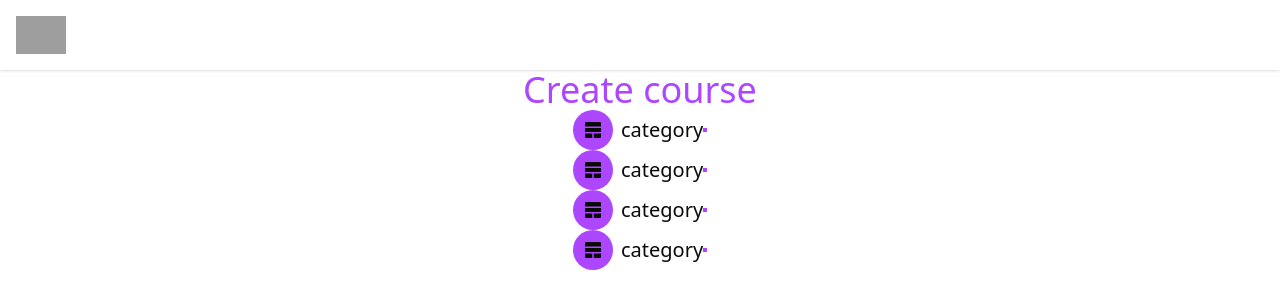
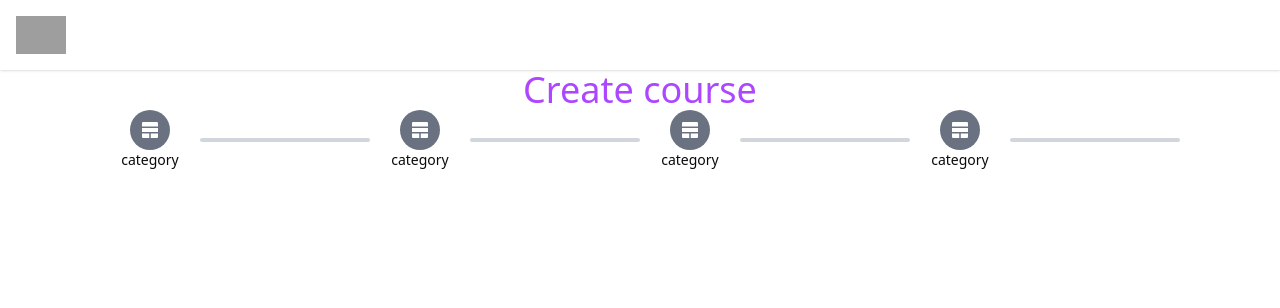
Before and after one commit to showrov4g/Ai-Course-Builder, a Next.js app: page /create-course in a window 1280 px wide. Shown: the top 308 px of the page. Built offline with nearby package versions, Linux system fonts and the light colour scheme; grey boxes are pictures that could not be loaded.

Commit message:
making add course section

```diff
--- a/app/create-course/page.jsx
+++ b/app/create-course/page.jsx
@@ -31,17 +31,20 @@
             <div>
                 <div className='flex flex-col items-center justify-between'>
                     <h2 className='text-4xl text-purple-500 font-medium'>Create course</h2>
-                    <div >
+                    <div className="flex items-center">
                      {
                             stepperOptions.map((item) => (
-                                <div key={item.id} className='flex items-center justify-between'>
-                                    <div className='flex items-center'>
-                                        <div className='flex items-center justify-center w-10 h-10 bg-purple-500 rounded-full'>
-                                            {item.icons}
-                                        </div>
-                                        <h3 className='text-xl font-medium ml-2'>{item.name}</h3>
+                                <div key={item.id} className="flex items-center" >
+                                    <div className="flex flex-col items-center w-[50px] md:w-[100px]">
+                                       <div className="bg-gray-500 p-3 rounded-full text-white">
+                                        {item.icons}
+                                       </div>
+                                       <h2 className="hidden md:block md:text-sm">{item.name}</h2>
                                     </div>
-                                    <div className='w-1 h-1 bg-purple-500'></div>
+                                    <div className="h-1 w-[50px] md:w-[100px] rounded-full lg:w-[170px] bg-gray-300 ">
+
+
+                                    </div>
                                 </div>
                             ))
                      }
```
